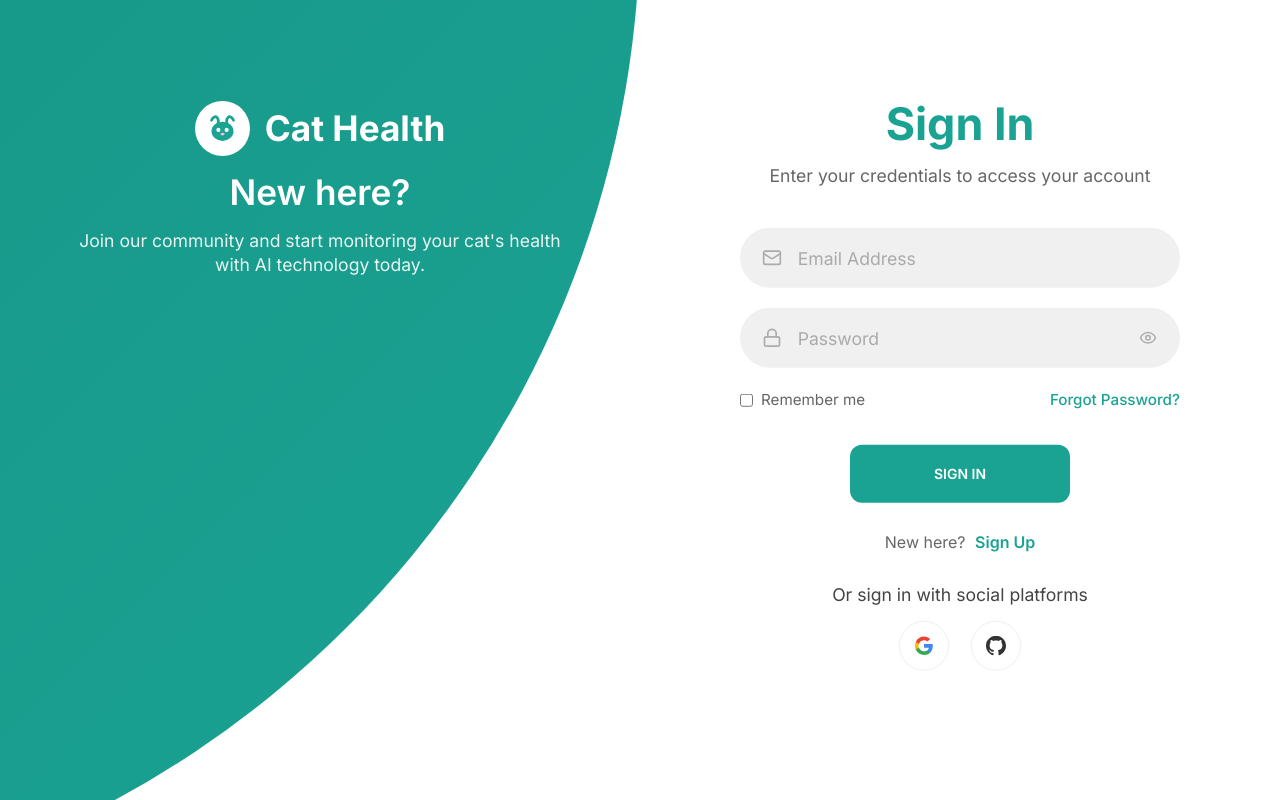
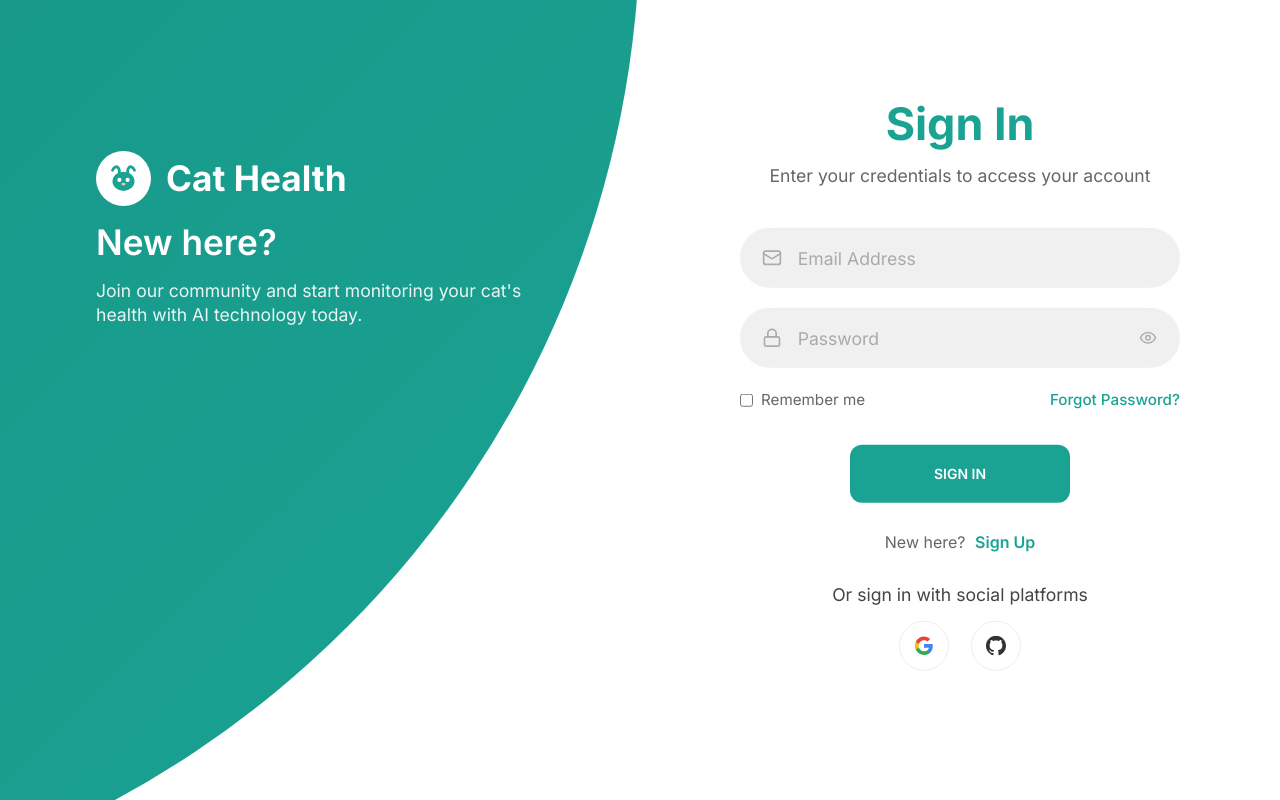
Before and after one commit to mriya23/cat-health, a React (Vite) app in the folder frontend/: page /login in a window 1280 px wide. Built offline with nearby package versions, Linux system fonts and the light colour scheme.

Commit message:
Auto-sync after agent response

```diff
--- a/frontend/src/pages/Auth.css
+++ b/frontend/src/pages/Auth.css
@@ -271,36 +271,40 @@ form.sign-in-form {
   transition: all 2.5s cubic-bezier(0.7, 0, 0.3, 1);
 }
 
+.panel {
+  display: flex;
+  flex-direction: column;
+  align-items: flex-start;
+  justify-content: flex-start;
+  text-align: left;
+  z-index: 6;
+  height: 100%;
+  width: 100%;
+  padding: 150px 10% 0 10%;
+}
+
+.left-panel {
+  pointer-events: all;
+  padding-left: 15%;
+}
+
+.right-panel {
+  pointer-events: none;
+  align-items: flex-end;
+  text-align: right;
+  padding-right: 15%;
+}
+
 .panel .content {
   color: #fff;
   display: flex;
   flex-direction: column;
-  align-items: center;
+  align-items: inherit;
   justify-content: flex-start;
   width: 100%;
   height: 100%;
   transition: transform 1.5s cubic-bezier(0.7, 0, 0.3, 1);
   transition-delay: 0.1s;
-}
-
-.panel {
-  display: flex;
-  flex-direction: column;
-  align-items: center;
-  justify-content: flex-start;
-  text-align: center;
-  z-index: 6;
-  height: 100%;
-  width: 100%;
-  padding: 100px 10% 0 10%;
-}
-
-.left-panel {
-  pointer-events: all;
-}
-
-.right-panel {
-  pointer-events: none;
 }
 
 .panel h3 {
```
